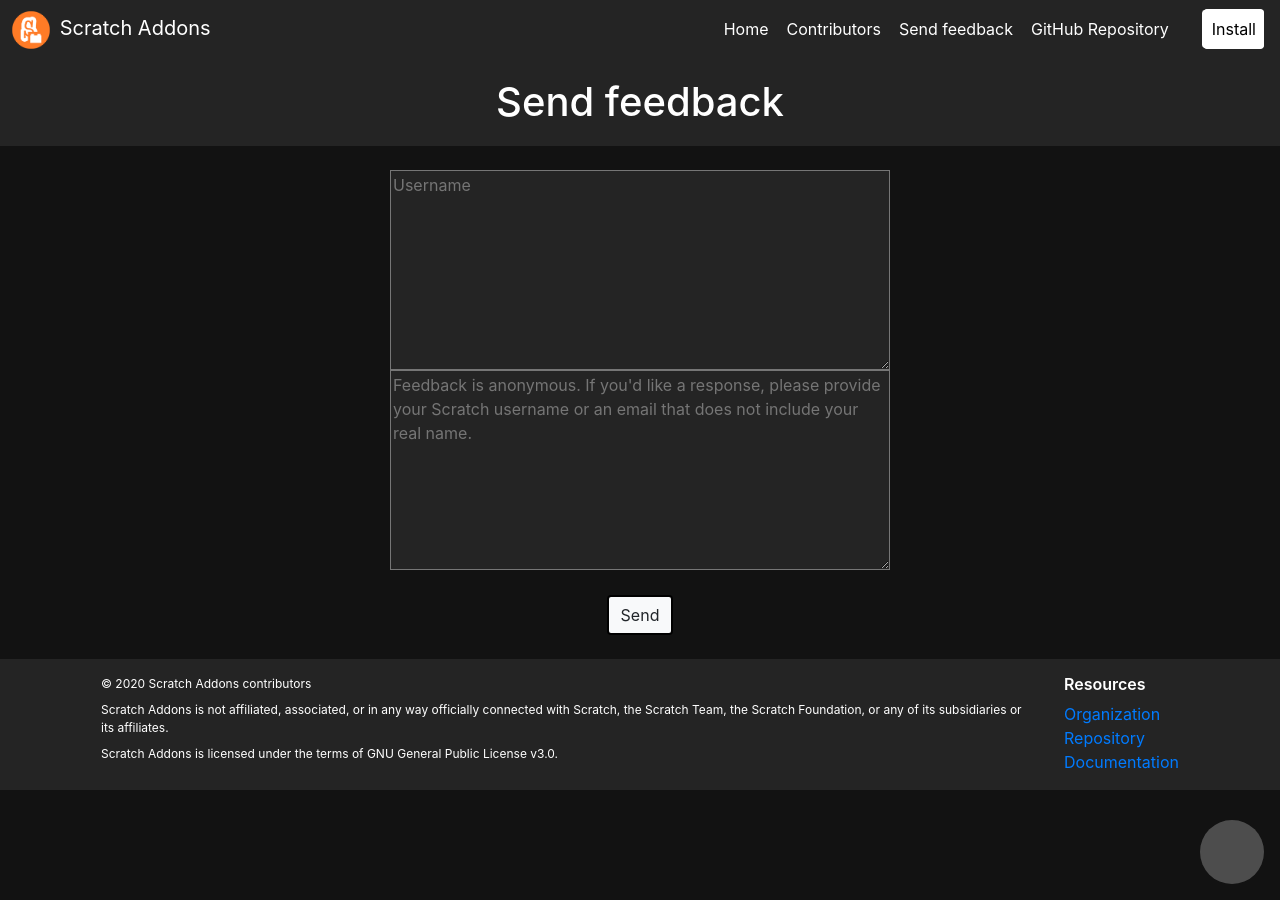
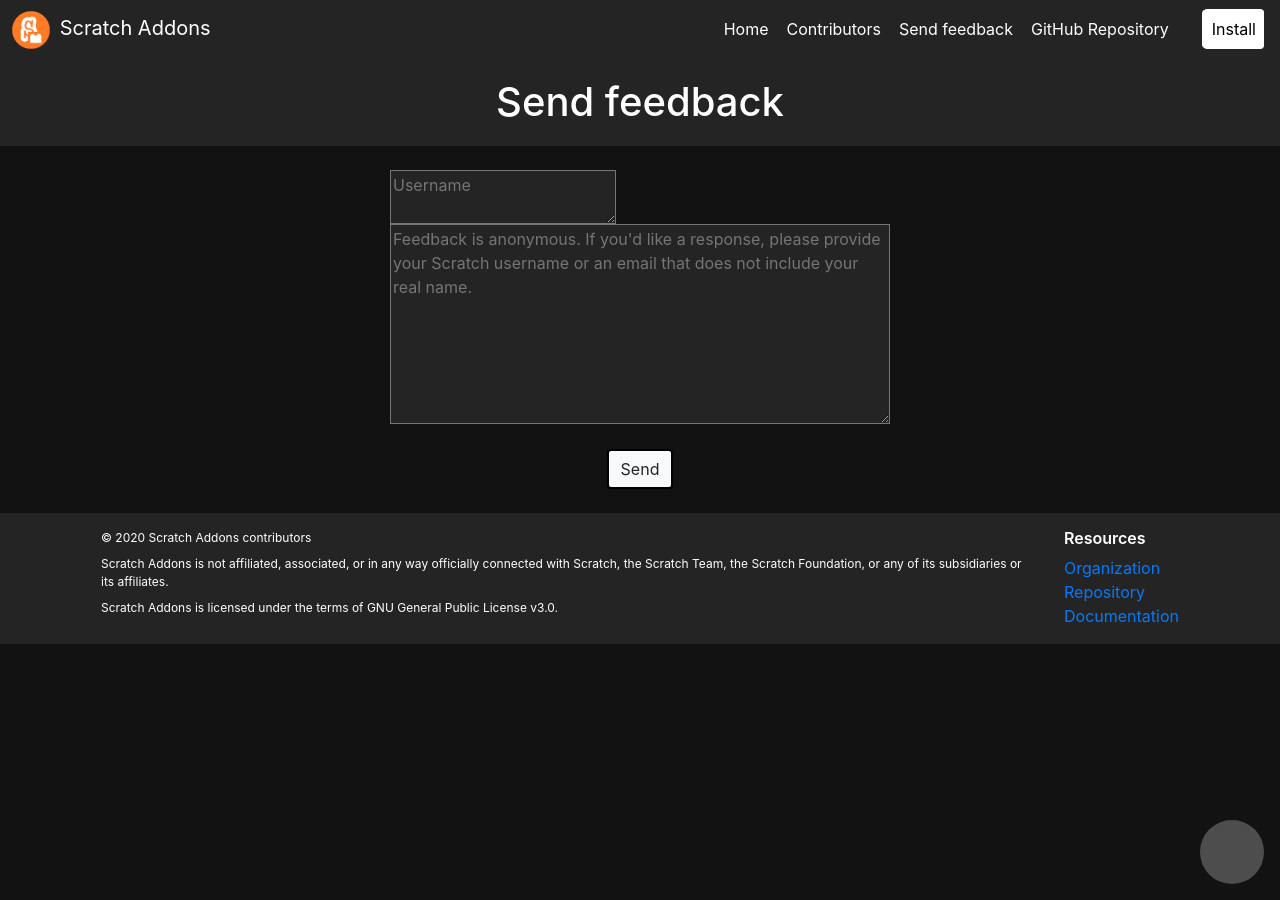
Before and after one commit to ScratchAddons/website, a Jekyll site: the page built from feedback.html, in a window 1280 px wide. Built offline with Jekyll 4.4.1, drawn with Linux system fonts in a browser that asks for light colours.

Commit message:
Update feedback.scss

```diff
--- a/assets/css/feedback.scss
+++ b/assets/css/feedback.scss
@@ -10,9 +10,13 @@
 	flex-direction: column;
 }
 
-textarea {
+#mainfeedback {
 	width: 500px;
 	height: 200px;
+	display: block;
+}
+
+#username {
 	display: block;
 }
 
```
